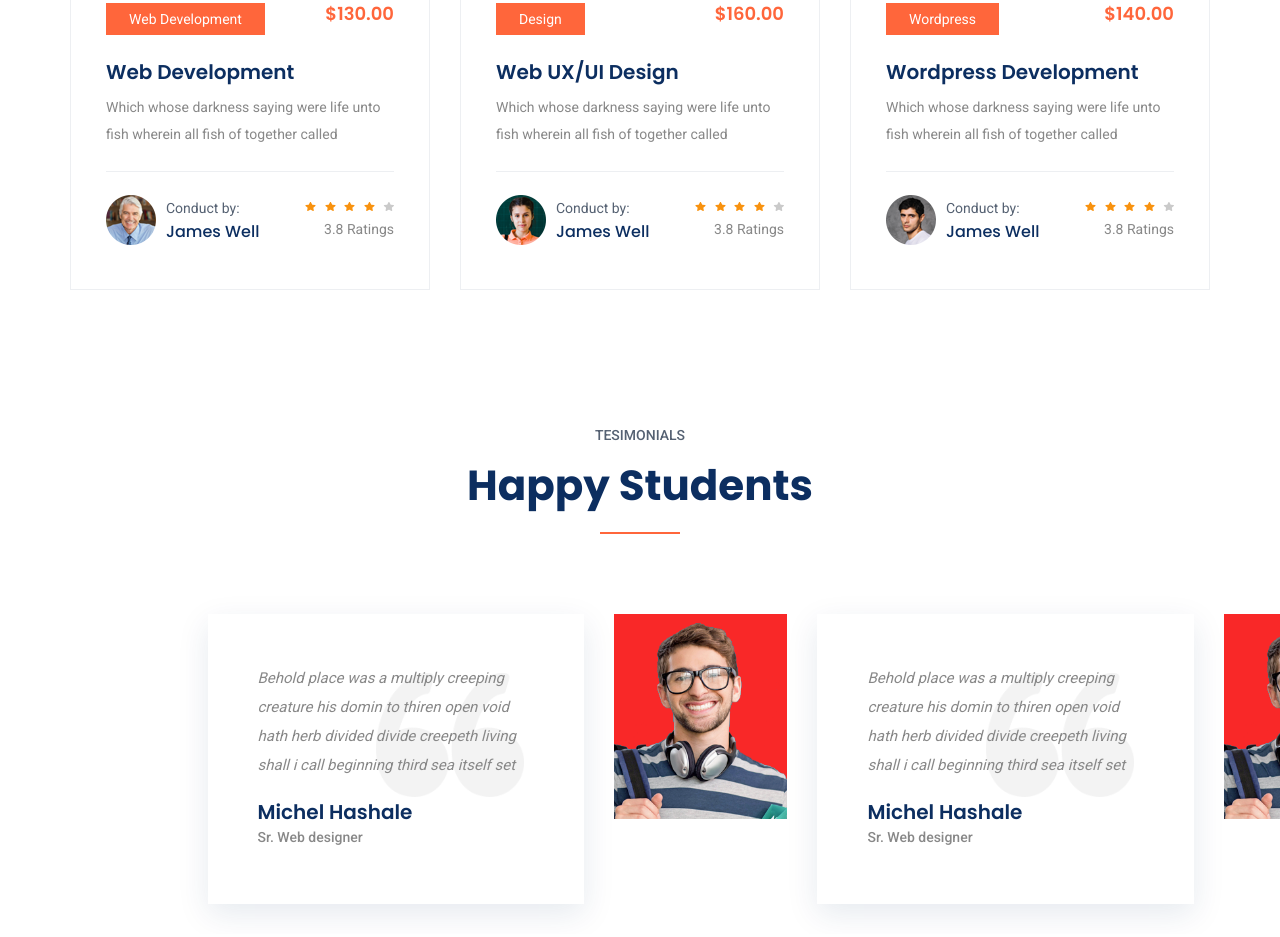
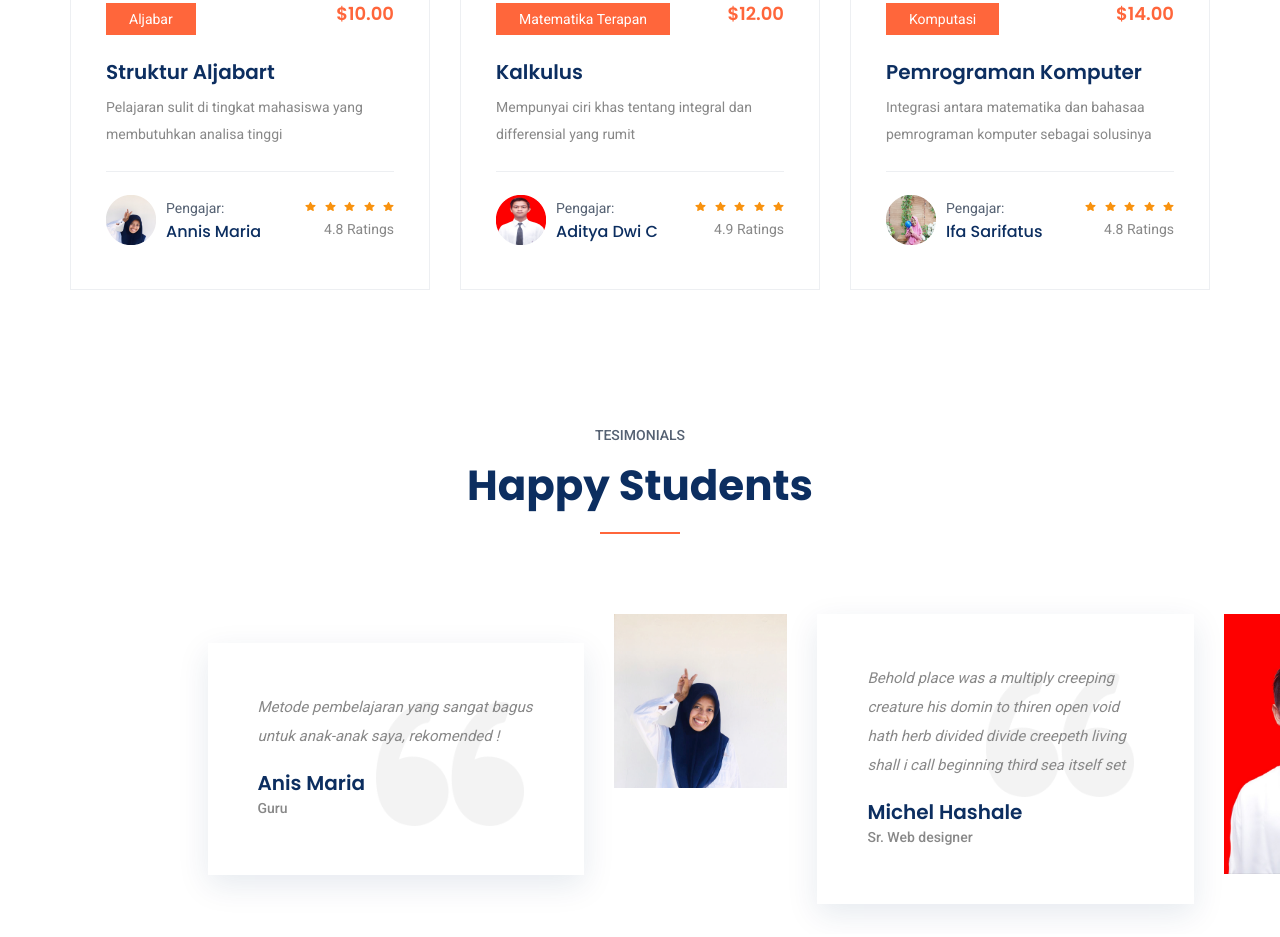
Before and after one commit to kometuinmalang/kometuinmalang.github.id, a plain HTML site: page cource.html in a window 1280 px wide. Shown: the part 1143-2080 px from the top of the page. Drawn offline with Linux system fonts and the light colour scheme.

Commit message:
Tambahan

```diff
--- a/cource.html
+++ b/cource.html
@@ -112,18 +112,18 @@
                     <div class="single_special_cource">
                         <img src="img/special_cource_1.png" class="special_img" alt="">
                         <div class="special_cource_text">
-                            <a href="course-details.html" class="btn_4">Web Development</a>
-                            <h4>$130.00</h4>
+                            <a href="course-details.html" class="btn_4">Aljabar</a>
+                            <h4>$10.00</h4>
                             <a href="course-details.html">
-                                <h3>Web Development</h3>
+                                <h3>Struktur Aljabart</h3>
                             </a>
-                            <p>Which whose darkness saying were life unto fish wherein all fish of together called</p>
+                            <p>Pelajaran sulit di tingkat mahasiswa yang membutuhkan analisa tinggi</p>
                             <div class="author_info">
                                 <div class="author_img">
-                                    <img src="img/author/author_1.png" alt="">
+                                    <img src="img/author/anis2.png" alt="">
                                     <div class="author_info_text">
-                                        <p>Conduct by:</p>
-                                        <h5><a href="#">James Well</a></h5>
+                                        <p>Pengajar:</p>
+                                        <h5><a href="#">Annis Maria</a></h5>
                                     </div>
                                 </div>
                                 <div class="author_rating">
@@ -132,9 +132,9 @@
                                         <a href="#"><img src="img/icon/color_star.svg" alt=""></a>
                                         <a href="#"><img src="img/icon/color_star.svg" alt=""></a>
                                         <a href="#"><img src="img/icon/color_star.svg" alt=""></a>
-                                        <a href="#"><img src="img/icon/star.svg" alt=""></a>
+                                        <a href="#"><img src="img/icon/color_star.svg" alt=""></a>
                                     </div>
-                                    <p>3.8 Ratings</p>
+                                    <p>4.8 Ratings</p>
                                 </div>
                             </div>
                         </div>
@@ -145,18 +145,18 @@
                     <div class="single_special_cource">
                         <img src="img/special_cource_2.png" class="special_img" alt="">
                         <div class="special_cource_text">
-                            <a href="course-details.html" class="btn_4">design</a>
-                            <h4>$160.00</h4>
+                            <a href="course-details.html" class="btn_4">Matematika Terapan</a>
+                            <h4>$12.00</h4>
                             <a href="course-details.html">
-                                <h3>Web UX/UI Design </h3>
+                                <h3>Kalkulus </h3>
                             </a>
-                            <p>Which whose darkness saying were life unto fish wherein all fish of together called</p>
+                            <p>Mempunyai ciri khas tentang integral dan differensial yang rumit</p>
                             <div class="author_info">
                                 <div class="author_img">
-                                    <img src="img/author/author_2.png" alt="">
+                                    <img src="img/author/adit.png" alt="">
                                     <div class="author_info_text">
-                                        <p>Conduct by:</p>
-                                        <h5><a href="#">James Well</a></h5>
+                                        <p>Pengajar:</p>
+                                        <h5><a href="#">Aditya Dwi C</a></h5>
                                     </div>
                                 </div>
                                 <div class="author_rating">
@@ -165,9 +165,9 @@
                                         <a href="#"><img src="img/icon/color_star.svg" alt=""></a>
                                         <a href="#"><img src="img/icon/color_star.svg" alt=""></a>
                                         <a href="#"><img src="img/icon/color_star.svg" alt=""></a>
-                                        <a href="#"><img src="img/icon/star.svg" alt=""></a>
+                                        <a href="#"><img src="img/icon/color_star.svg" alt=""></a>
                                     </div>
-                                    <p>3.8 Ratings</p>
+                                    <p>4.9 Ratings</p>
                                 </div>
                             </div>
                         </div>
@@ -178,18 +178,18 @@
                     <div class="single_special_cource">
                         <img src="img/special_cource_3.png" class="special_img" alt="">
                         <div class="special_cource_text">
-                            <a href="course-details.html" class="btn_4">Wordpress</a>
-                            <h4>$140.00</h4>
+                            <a href="course-details.html" class="btn_4">Komputasi</a>
+                            <h4>$14.00</h4>
                             <a href="course-details.html">
-                                <h3>Wordpress Development</h3>
+                                <h3>Pemrograman Komputer</h3>
                             </a>
-                            <p>Which whose darkness saying were life unto fish wherein all fish of together called</p>
+                            <p>Integrasi antara matematika dan bahasaa pemrograman komputer sebagai solusinya</p>
                             <div class="author_info">
                                 <div class="author_img">
-                                    <img src="img/author/author_3.png" alt="">
+                                    <img src="img/author/ifa.png" alt="">
                                     <div class="author_info_text">
-                                        <p>Conduct by:</p>
-                                        <h5><a href="#">James Well</a></h5>
+                                        <p>Pengajar:</p>
+                                        <h5><a href="#">Ifa Sarifatus</a></h5>
                                     </div>
                                 </div>
                                 <div class="author_rating">
@@ -198,9 +198,9 @@
                                         <a href="#"><img src="img/icon/color_star.svg" alt=""></a>
                                         <a href="#"><img src="img/icon/color_star.svg" alt=""></a>
                                         <a href="#"><img src="img/icon/color_star.svg" alt=""></a>
-                                        <a href="#"><img src="img/icon/star.svg" alt=""></a>
+                                        <a href="#"><img src="img/icon/color_star.svg" alt=""></a>
                                     </div>
-                                    <p>3.8 Ratings</p>
+                                    <p>4.8 Ratings</p>
                                 </div>
                             </div>
                         </div>
@@ -230,16 +230,43 @@
                             <div class="row">
                                 <div class="col-lg-8 col-xl-4 col-sm-8 align-self-center">
                                     <div class="testimonial_slider_text">
-                                        <p>Behold place was a multiply creeping creature his domin to thiren open void
-                                            hath herb divided divide creepeth living shall i call beginning
-                                            third sea itself set</p>
-                                        <h4>Michel Hashale</h4>
-                                        <h5> Sr. Web designer</h5>
+                                        <p>Pembelajarannya sangat seru dan menyenangkan !</p>
+                                        <h4>Aditya Dwi Cahyono</h4>
+                                        <h5> Mahasiswa</h5>
                                     </div>
                                 </div>
                                 <div class="col-lg-4 col-xl-2 col-sm-4">
                                     <div class="testimonial_slider_img">
-                                        <img src="img/testimonial_img_1.png" alt="#">
+                                        <img src="img/adit.jpg" alt="#">
+                                    </div>
+                                </div>
+                                <div class="col-xl-4 d-none d-xl-block">
+                                    <div class="testimonial_slider_text">
+                                        <p>Pembelajarannya sangat pas untuk anak saya, anak saya menjadi rajin belajar
+										dan prestasinya meningkat !</p>
+                                        <h4>Ifa Sarifatus</h4>
+                                        <h5>Dosen </h5>
+                                    </div>
+                                </div>
+                                <div class="col-xl-2 d-none d-xl-block">
+                                    <div class="testimonial_slider_img">
+                                        <img src="img/ifa.jpeg" alt="#">
+                                    </div>
+                                </div>
+                            </div>
+                        </div>
+                        <div class="testimonial_slider">
+                            <div class="row">
+                                <div class="col-lg-8 col-xl-4 col-sm-8 align-self-center">
+                                    <div class="testimonial_slider_text">
+                                        <p>Metode pembelajaran yang sangat bagus untuk anak-anak saya, rekomended !</p>
+                                        <h4>Anis Maria</h4>
+                                        <h5> Guru</h5>
+                                    </div>
+                                </div>
+                                <div class="col-lg-4 col-xl-2 col-sm-4">
+                                    <div class="testimonial_slider_img">
+                                        <img src="img/anis.jpeg" alt="#">
                                     </div>
                                 </div>
                                 <div class="col-xl-4 d-none d-xl-block">
@@ -253,7 +280,7 @@
                                 </div>
                                 <div class="col-xl-2 d-none d-xl-block">
                                     <div class="testimonial_slider_img">
-                                        <img src="img/testimonial_img_1.png" alt="#">
+                                        <img src="img/adit.jpg" alt="#">
                                     </div>
                                 </div>
                             </div>
@@ -262,43 +289,9 @@
                             <div class="row">
                                 <div class="col-lg-8 col-xl-4 col-sm-8 align-self-center">
                                     <div class="testimonial_slider_text">
-                                        <p>Behold place was a multiply creeping creature his domin to thiren open void
-                                            hath herb divided divide creepeth living shall i call beginning
-                                            third sea itself set</p>
-                                        <h4>Michel Hashale</h4>
-                                        <h5> Sr. Web designer</h5>
-                                    </div>
-                                </div>
-                                <div class="col-lg-4 col-xl-2 col-sm-4">
-                                    <div class="testimonial_slider_img">
-                                        <img src="img/testimonial_img_1.png" alt="#">
-                                    </div>
-                                </div>
-                                <div class="col-xl-4 d-none d-xl-block">
-                                    <div class="testimonial_slider_text">
-                                        <p>Behold place was a multiply creeping creature his domin to thiren open void
-                                            hath herb divided divide creepeth living shall i call beginning
-                                            third sea itself set</p>
-                                        <h4>Michel Hashale</h4>
-                                        <h5> Sr. Web designer</h5>
-                                    </div>
-                                </div>
-                                <div class="col-xl-2 d-none d-xl-block">
-                                    <div class="testimonial_slider_img">
-                                        <img src="img/testimonial_img_1.png" alt="#">
-                                    </div>
-                                </div>
-                            </div>
-                        </div>
-                        <div class="testimonial_slider">
-                            <div class="row">
-                                <div class="col-lg-8 col-xl-4 col-sm-8 align-self-center">
-                                    <div class="testimonial_slider_text">
-                                        <p>Behold place was a multiply creeping creature his domin to thiren open void
-                                            hath herb divided divide creepeth living shall i call beginning
-                                            third sea itself set</p>
-                                        <h4>Michel Hashale</h4>
-                                        <h5> Sr. Web designer</h5>
+                                        <p>Worth it, seru dan menyenangkan !</p>
+                                        <h4>Aditya Dwi Cahyono</h4>
+                                        <h5> Data Analyst</h5>
                                     </div>
                                 </div>
                                 <div class="col-lg-4 col-xl-2 col-sm-4">
@@ -337,9 +330,9 @@
                 <div class="col-sm-6 col-md-4 col-xl-3">
                     <div class="single-footer-widget footer_1">
                         <a href="index.html"> <img src="img/logo.png" alt=""> </a>
-                        <p>But when shot real her. Chamber her one visite removal six
-                            sending himself boys scot exquisite existend an </p>
-                        <p>But when shot real her hamber her </p>
+                        <p>Mengajar dengan sepenuh hati, agar
+						tersampaikannya pembelajaran secara maksimal kepada murid. </p>
+                        <p>We teaching with love. </p>
                     </div>
                 </div>
                 <div class="col-sm-6 col-md-4 col-xl-4">
@@ -371,9 +364,9 @@
                     <div class="single-footer-widget footer_2">
                         <h4>Contact us</h4>
                         <div class="contact_info">
-                            <p><span> Address :</span> Hath of it fly signs bear be one blessed after </p>
-                            <p><span> Phone :</span> +2 36 265 (8060)</p>
-                            <p><span> Email : </span>info@colorlib.com </p>
+                            <p><span> Address :</span> Jurusan Matematika UIN Maulana Malik Ibrahim Malang </p>
+                            <p><span> Phone :</span> +62 8951 234 3523</p>
+                            <p><span> Email : </span>etrain@gmail.com  </p>
                         </div>
                     </div>
                 </div>
```
Also changed, not shown: contact.html (+10 -11 lines).
